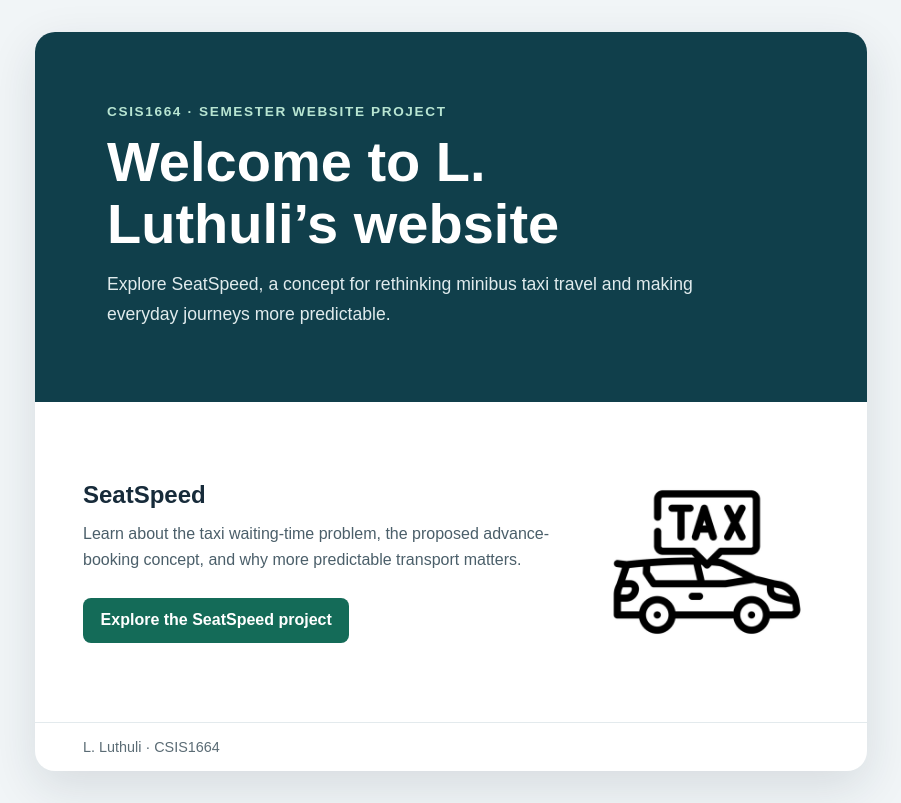
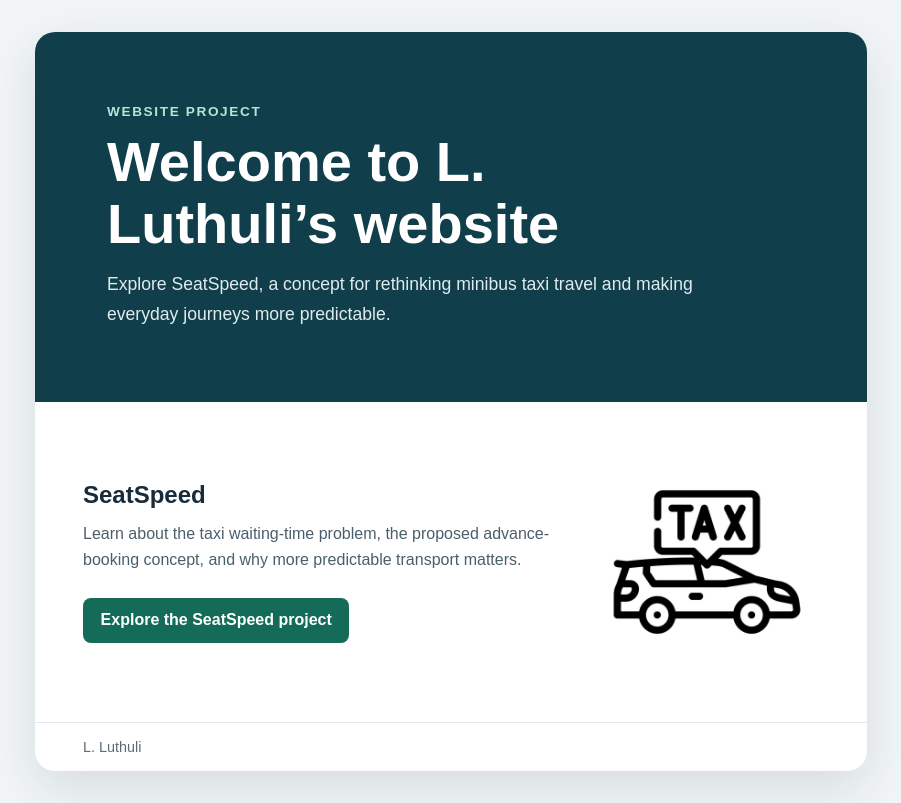
Before and after one commit to 2027780838-rgb/First-Website-, a plain HTML site: page index.html in a window 1280 px wide. Shown: the whole page, without its empty margins (189-1090 px from the left). Drawn offline with Linux system fonts and the light colour scheme; files whose address does not match are found by name.

Commit message:
Revise website project details in index.html
Updated project description and title in index.html.

```diff
--- a/index.html
+++ b/index.html
@@ -3,8 +3,8 @@
 <head>
     <meta charset="utf-8">
     <meta name="viewport" content="width=device-width, initial-scale=1">
-    <meta name="description" content="CSIS1664 website project by L. Luthuli, exploring a concept for faster, safer minibus taxi journeys.">
-    <title>L. Luthuli | CSIS1664 Website Project</title>
+    <meta name="description" content="website project by L. Luthuli, exploring a concept for faster, safer minibus taxi journeys.">
+    <title>L. Luthuli | Website Project</title>
     <style>
         :root {
             color-scheme: light;
@@ -134,7 +134,7 @@
 <body>
     <main>
         <header class="hero">
-            <p class="eyebrow">CSIS1664 · Semester website project</p>
+            <p class="eyebrow">website project</p>
             <h1>Welcome to L. Luthuli’s website</h1>
             <p>Explore SeatSpeed, a concept for rethinking minibus taxi travel and making everyday journeys more predictable.</p>
         </header>
@@ -149,7 +149,7 @@
         </section>
 
         <footer>
-            <p>L. Luthuli · CSIS1664</p>
+            <p>L. Luthuli</p>
         </footer>
     </main>
 </body>
```
